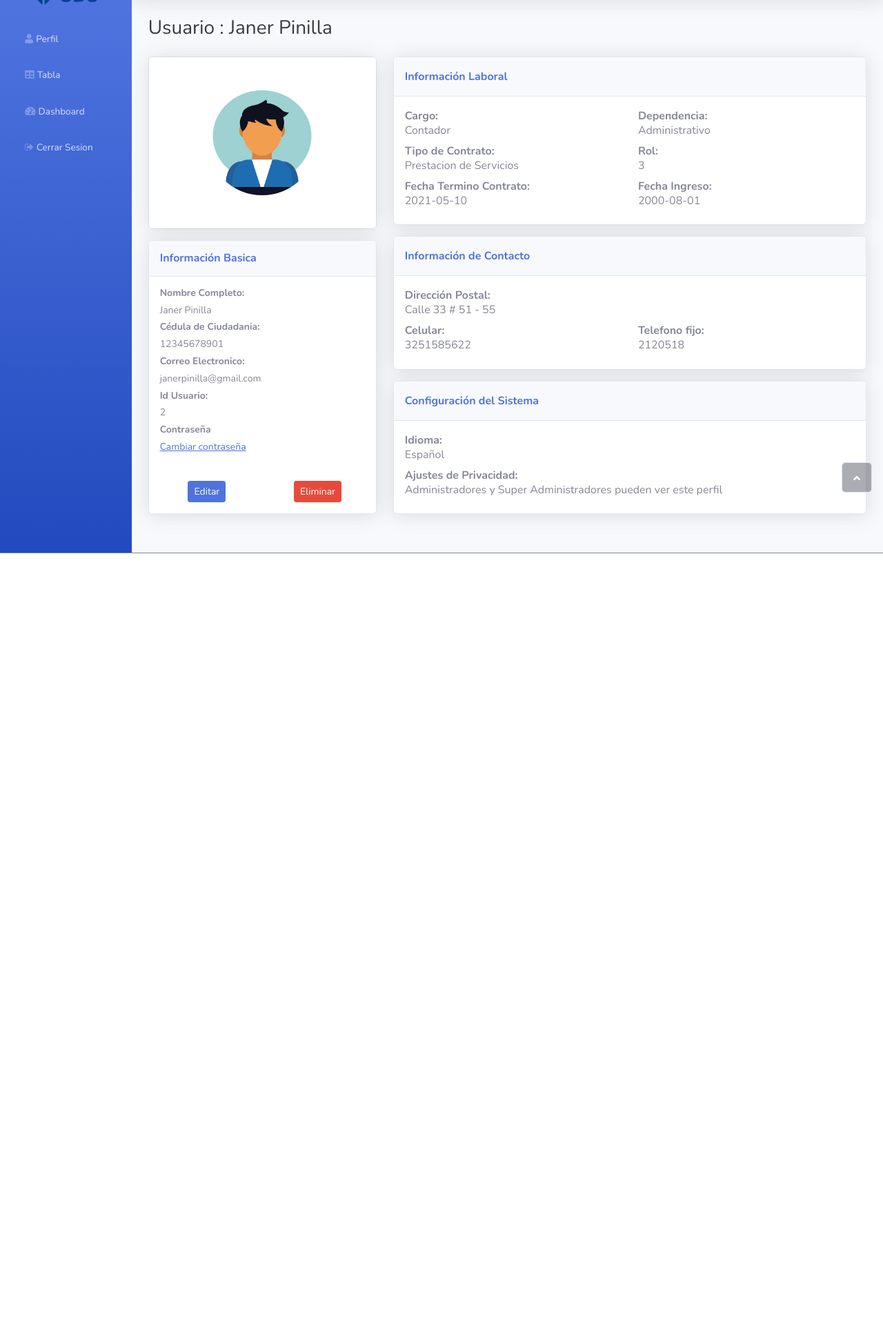
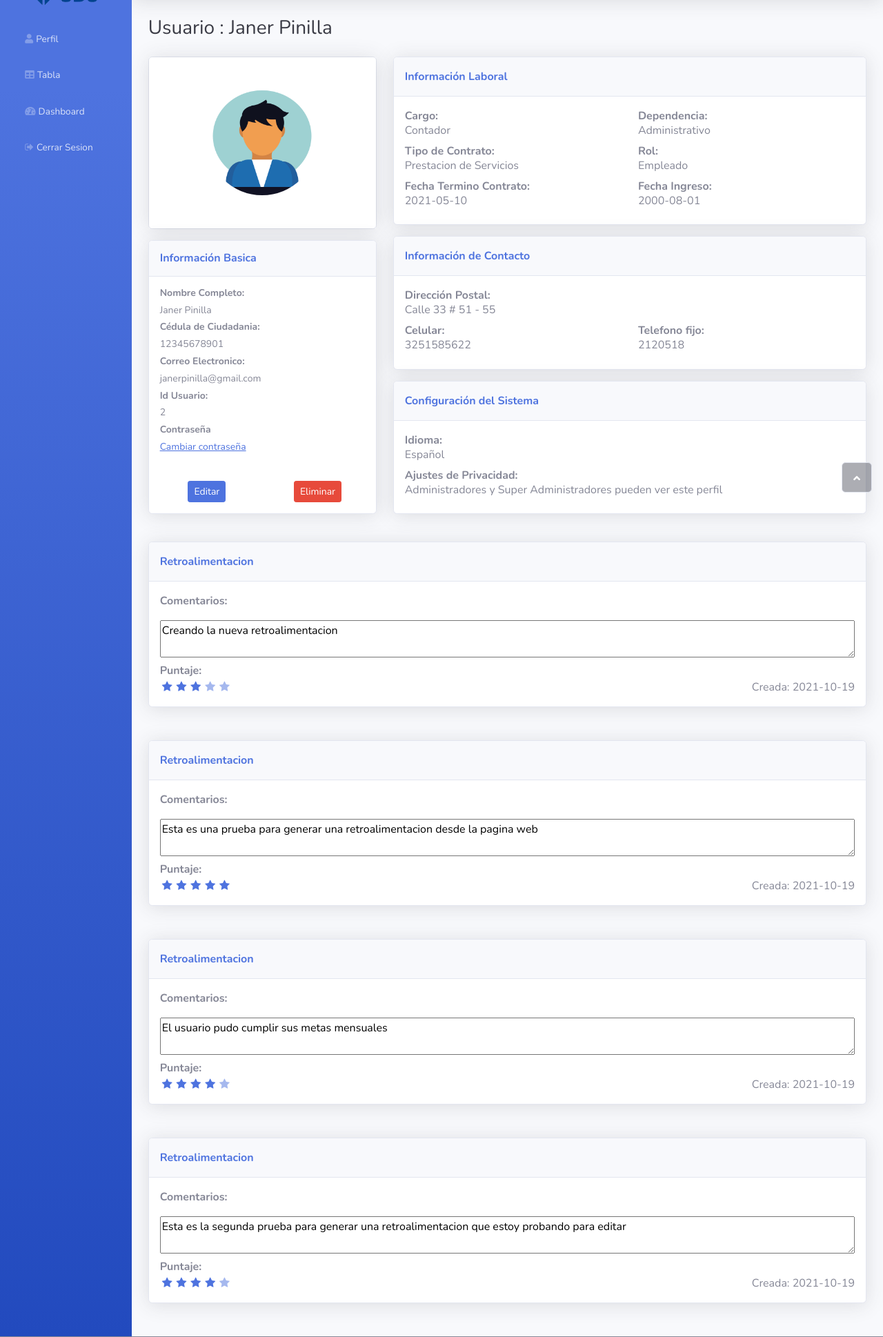
Before and after one commit to juanjosemm2703/Empleados_Project, a Flask app: page /system/view/2 in a window 1280 px wide. Shown: the part 70-2008 px from the top of the page at 69% size. Before the commit the page ends 872 px from the top, so only its background shows below. Run offline with Flask 2, Linux system fonts and the light colour scheme; a user stored in the database is signed in; data comes from the database, SQL or seed files in the repository; both versions use the stored data as it was after the commit; some libraries are stand-ins or nearby versions.

Commit message:
Se arregla bug en el cambio de pagina, se pueden crear Retroalimentaciones y editarlas

```diff
--- /dev/null
+++ b/flaskr/static/css/star-style.css
@@ -0,0 +1,32 @@
+:root{
+    --opacity: 50%;
+}
+.stars{
+    display:flex;
+    width:auto;
+    height: auto;
+    text-align: center;
+}
+.stars.disabled{
+    pointer-events: none;
+}
+.fa-star{
+    opacity: var(--opacity);
+    color: var(--bs-blue);
+    cursor: pointer;
+    padding: 3px;
+
+}
+.stars:hover i{
+    opacity: 100%;
+}
+
+.stars i:hover{
+    opacity: 100%;
+}
+.stars i:hover ~ i{
+    opacity: var(--opacity)
+}
+.stars i.active{
+    opacity: 100%;
+}
--- a/flaskr/static/js/_flash_fadeout.js
+++ b/flaskr/static/js/_flash_fadeout.js
@@ -1 +1 @@
-$(".alert").fadeOut(2500);
+$(".flash-message").fadeOut(2500);
--- /dev/null
+++ b/flaskr/static/js/star.js
@@ -0,0 +1,18 @@
+var estrella = document.querySelector(".stars")
+var estrellas  = document.querySelectorAll('.stars i');
+var score= document.getElementById('puntaje');
+
+
+estrellas.forEach((star, clickIdx) => {
+    star.addEventListener('click',()=>{
+        estrellas.forEach((otherStar,otherIdx)=>{
+            if (otherIdx <= clickIdx){
+                otherStar.classList.add('active');
+            };
+            if (otherIdx > clickIdx){
+                otherStar.classList.remove('active');
+            };
+        });
+        score.value = clickIdx+1;
+    });
+});
--- a/flaskr/system.py
+++ b/flaskr/system.py
@@ -9,7 +9,7 @@ from werkzeug.datastructures import CombinedMultiDict
 
 from werkzeug.utils import secure_filename
 from flaskr.models import Usuario, Retroalimentacion, Rol
-from flaskr.forms import FilterForm, NewUserForm
+from flaskr.forms import FilterForm, NewUserForm, CrearRetroalimentacion
 from flask_login import login_required
 from flask_login import current_user
 from flask_wtf.file import FileRequired
@@ -52,10 +52,12 @@ def view(usuario_id):
     if not usuario:
         error = "El usuario con este id no se cnuentra en la base de datos"
     if error is None:
+        if usuario.idRol == 3:
+            retroalimentaciones = Retroalimentacion.query.filter_by(idEmpleado=usuario.idUsuario).order_by(Retroalimentacion.fecha.desc()).limit(5).all()
+            return render_template('system/view.html',usuario=usuario, retroalimentaciones=retroalimentaciones)
         return render_template('system/view.html',usuario=usuario)
     flash(error, "danger")
     return redirect(url_for("system.table"))
-
 
 
 @bp.route("/delete/<int:usuario_id>")
@@ -63,7 +65,11 @@ def view(usuario_id):
 @admin_required
 def delete(usuario_id):
     error = None
-    usuario = Usuario.query.filter_by(idUsuario=usuario_id, estado=1).first()
+    usuario = ""
+    if current_user.idRol == 2:
+        usuario = Usuario.query.filter_by(idUsuario=usuario_id, estado=1, idRol=3).first()
+    elif current_user.idRol == 1:
+        usuario = Usuario.query.filter(Usuario.idUsuario == usuario_id, Usuario.estado == 1, (Usuario.idRol == 3) | (Usuario.idRol == 2)).first()
 
     if not usuario:
         error = "El usuario no se encuentra en la base de datos"
@@ -82,12 +88,75 @@ def nueva_contrasena():
     return "Enviar un correo con una nueva contraseña"
 
 
-@bp.route("/retroalimentacion/<int:usuario_id>")
+@bp.route("/retroalimentacion/<int:usuario_id>", methods=("GET", "POST"))
 @login_required
 @admin_required
 def retroalimentacion(usuario_id):
-    return render_template('system/retroalimentacion.html')
+    error = None
+    usuario = Usuario.query.filter_by(idUsuario=usuario_id, estado=1, idRol=3).first()
 
+    if not usuario:
+        error = "El usuario con este id no se encuentra en la base de datos o no se le puede genera una retroalimentacion"
+
+    if error is None:
+        form = CrearRetroalimentacion()
+        retroalimentaciones = sqla.session.query(Retroalimentacion).join(Usuario,Usuario.idUsuario==Retroalimentacion.idEmpleado).filter_by(idUsuario=usuario_id).order_by(Retroalimentacion.fecha.desc()).limit(5).all()
+
+        categorias = [(0, "---")]
+        for r in retroalimentaciones:
+          choice = (r.idRetroalimentacion, r.fecha.strftime("%Y-%m-%d"))
+          categorias.append(choice)
+
+        form.retroalimentaciones.choices = categorias
+
+        try:
+            is_ajax = int(request.args["ajax"])
+        except:
+            is_ajax = 0
+
+
+        if form.validate_on_submit():
+            try:
+                if int(form.retroalimentaciones.data) > 0:
+                    nueva_retroalimentacion = Retroalimentacion.query.filter_by(idRetroalimentacion=int(form.retroalimentaciones.data)).first()
+                    mensaje = "La retroalimentacion ha sido editada con exito"
+
+                elif int(form.retroalimentaciones.data) == 0:
+                    nueva_retroalimentacion = Retroalimentacion()
+                    mensaje = "La retroalimentacion ha sido creada con exito"
+                nueva_retroalimentacion.idEmpleado = usuario.idUsuario
+                nueva_retroalimentacion.idAdministrador = current_user.idUsuario
+                nueva_retroalimentacion.comentario = form.retroalimentacion.data
+                nueva_retroalimentacion.puntaje = form.puntaje.data
+                nueva_retroalimentacion.fecha = datetime.datetime.utcnow()
+
+                sqla.session.add(nueva_retroalimentacion)
+                sqla.session.commit()
+                category = "success"
+
+            except Exception as e:
+                mensaje = "No se pudo generar la retroalimentacion"
+                category = "danger"
+
+            flash(mensaje, category)
+            return redirect(url_for('system.view', usuario_id=usuario_id))
+
+        if is_ajax:
+
+            retroalimentacion = Retroalimentacion.query.filter_by(idRetroalimentacion=int(request.args["id"]),idEmpleado=usuario_id).first()
+            retroalimentacion = Retroalimentacion.query.filter_by(idRetroalimentacion=int(request.args["id"]),idEmpleado=usuario_id).first()
+            if not retroalimentacion:
+                retroalimentacion = { "comentario": "", "puntaje": "0"}
+                retroalimentacion = json.dumps(retroalimentacion)
+                return retroalimentacion
+            else:
+                retroalimentacion = { "comentario": retroalimentacion.comentario, "puntaje": retroalimentacion.puntaje}
+                retroalimentacion = json.dumps(retroalimentacion)
+                return retroalimentacion
+
+        return render_template('system/retroalimentacion.html', form=form, usuario=usuario, retroalimentaciones=retroalimentaciones)
+    flash(error, "danger")
+    return redirect(url_for('system.table'))
 
 @bp.route("/dashboard")
 @login_required
@@ -167,7 +236,7 @@ def table():
             diccionario ={ "tabla": tabla_html, "total_usuarios": total_usuarios, 'usuarios_actuales': len(usuarios)}
             return diccionario
 
-    opciones = usuarios_mostrar(5,2)
+    opciones = usuarios_mostrar(10,1)
     return render_template('system/table.html', form=form, usuarios=usuarios, opciones=opciones)
 
 
@@ -204,8 +273,8 @@ def profile():
 @login_required
 @admin_required
 def edit(usuario_id):
+    error = None
     usuario = Usuario.query.filter_by(idUsuario=usuario_id, estado=1).first()
-    error = None
     if not usuario:
         error = "El usuario con este id no se encuentra en la base de datos"
     if error is None:
@@ -264,7 +333,6 @@ def edit(usuario_id):
         form.direccion.data = usuario.direccion
         form.celular.data = usuario.celular
         form.telefono.data = usuario.telefono
-
         return render_template('system/edit.html',usuario=usuario, form=form)
 
     flash(error, "danger")
--- a/flaskr/templates/_flash_messages.html
+++ b/flaskr/templates/_flash_messages.html
@@ -1,11 +1,13 @@
 {% macro flash_messages(flashes) %}
 {% with messages = flashes %}
     {% if messages %}
+        <div class="card shadow mb-3 flash-message">
         {% for category, message in messages %}
-        <div class="alert alert-{{ category }}" style="position: absolute;max-width: 90%;font-size: auto; text-align: center;" role="alert">
+        <div class="alert alert-{{ category }}" style="font-size: auto; margin-bottom: 0px; text-align: center;" role="alert">
             {{message}}
         </div>
         {% endfor %}
+        </div>
     {% endif %}
 {% endwith %}
 {% endmacro %}
--- /dev/null
+++ b/flaskr/templates/_retroalimentacion.html
@@ -0,0 +1,36 @@
+{% macro retroalimentacion(retroalimentaciones, editable) %}
+{% for r in retroalimentaciones %}
+        <div class="card shadow mb-5">
+            <div class="card-header py-3">
+                <p class="text-primary m-0 fw-bold">Retroalimentacion</p>
+            </div>
+                <div class="card-body">
+                    <div class="mb-3" style="margin-bottom: 6px;">
+                        <p class="text-secondary fw-bold" style="margin: auto;">Comentarios:</p>
+                    </div>
+                    <div>
+                        <textarea readonly id="signature" style="width: 100%;height: 100%;">{{ r.comentario }}</textarea>
+                    </div>
+                    <div class="col">
+                        <p class="text-secondary fw-bold" style="margin: auto;">Puntaje:</p>
+                        <div class="row">
+                            <div class="col" >
+                                <div class="stars disabled">
+                                    {% for x in range(1,6) %}
+                                        {% if x <= r.puntaje %}
+                                            <i class="fa fa-star active" id="score"></i>
+                                        {% else %}
+                                            <i class="fa fa-star" id="score"></i>
+                                        {% endif %}
+                                    {% endfor %}
+                                </div>
+                            </div>
+                            <div class="col" style="text-align: right;margin: auto;">
+                                Creada: {{r.fecha.strftime('%Y-%m-%d')}}
+                            </div>
+                        </div>
+                    </div>
+                </div>
+        </div>
+{% endfor %}
+{% endmacro %}
--- a/flaskr/templates/base.html
+++ b/flaskr/templates/base.html
@@ -13,6 +13,7 @@
     <link rel="stylesheet" href="{{ url_for('static', filename='fonts/fontawesome-all.min.css') }}">
     <link rel="stylesheet" href="{{ url_for('static', filename='fonts/font-awesome.min.css') }}">
     <link rel="stylesheet" href="{{ url_for('static', filename='fonts/ionicons.min.css') }}">
+    <link rel="stylesheet" href="{{ url_for('static', filename='css/star-style.css') }}">
     <link rel="stylesheet" href="https://fonts.googleapis.com/css?family=Nunito:200,200i,300,300i,400,400i,600,600i,700,700i,800,800i,900,900i">
 
 </head>
--- a/flaskr/templates/base_after.html
+++ b/flaskr/templates/base_after.html
@@ -56,6 +56,7 @@
     <script src="{{ url_for('static', filename='bootstrap/js/bootstrap.min.js') }}"></script>
     <script src="{{ url_for('static', filename='js/bs-init.js') }}"></script>
     <script src="{{ url_for('static', filename='js/theme.js') }}"></script>
+    <script src="{{ url_for('static', filename='js/star.js') }}"></script>
     {% block javascript %}{% endblock %}
 </body>
 {% endblock %}
--- a/flaskr/templates/system/view.html
+++ b/flaskr/templates/system/view.html
@@ -2,8 +2,11 @@
 {% block title %} Vista Usuario {% endblock %}
 {% set active_page = 'Vista Usuario' %}
 {% from "_flash_messages.html" import flash_messages %}
+{% from "_retroalimentacion.html" import retroalimentacion %}
 {% block container %}
 <h3 class="text-dark mb-4">Usuario : {{usuario.nombre}} {{usuario.apellido}} </h3>
+{% set flashes = get_flashed_messages(with_categories=true) %}
+{{ flash_messages(flashes)}}
 <div class="row mb-3">
     <div class="col-lg-4">
         <div class="card mb-3">
@@ -75,7 +78,7 @@
                             <div class="col" style="text-align: left;margin: auto;">
                                 <div>
                                     <p class="text-secondary fw-bold" style="margin: auto;">Rol:</p>
-                                    <h6> {{usuario.idRol}} </h6>
+                                    <h6> {{usuario.nombreRol}} </h6>
                                 </div>
                             </div>
                         </div>
@@ -144,12 +147,13 @@
         </div>
     </div>
 </div>
-<div class="row mb-3">
-    {% set flashes = get_flashed_messages(with_categories=true) %}
-    {{ flash_messages(flashes)}}
-</div>
+
+{% if usuario.idRol == 3 %}
+{{ retroalimentacion(retroalimentaciones, editable=false) }}
+{% endif %}
 
 {% endblock %}
 {% block javascript %}
 <script src="{{ url_for('static', filename='js/_flash_fadeout.js') }}"> </script>
+<script src="{{ url_for('static', filename='js/star.js') }}"> </script>
 {% endblock %}
```
Also changed, not shown: flaskr/forms.py (+9 -2 lines), flaskr/static/js/_filter_retroalimentacion.js (added, +25 -0 lines), flaskr/static/js/table_update.js (+77 -4 lines), flaskr/templates/system/edit.html (+2 -36 lines), flaskr/templates/system/profile.html (+5 -29 lines), flaskr/templates/system/retroalimentacion.html (+39 -9 lines), flaskr/templates/system/table.html (+5 -17 lines), flaskr/static/img/8b7a_20211019T055320_fotodeperfil.jpeg (added), instance/Empleados.sqlite.
